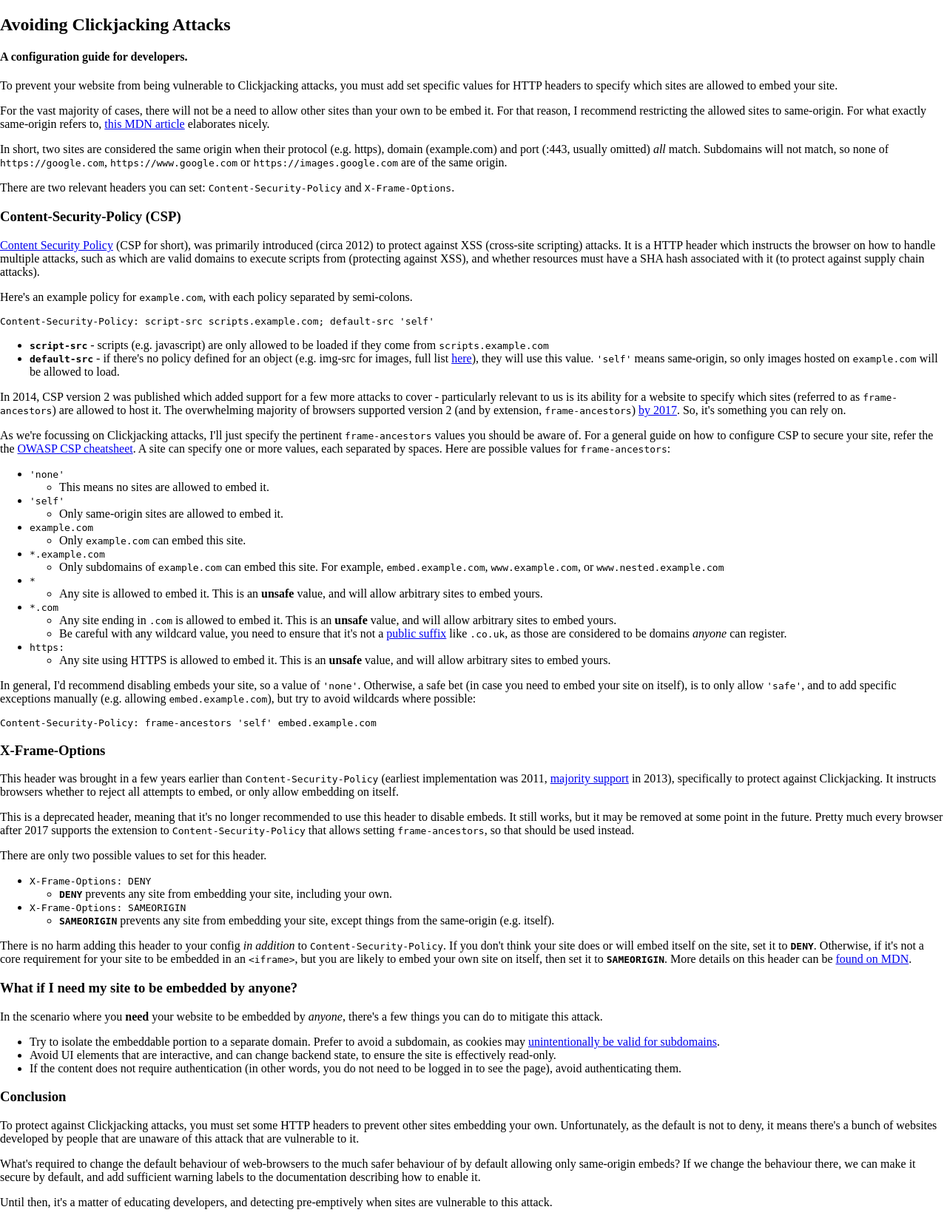
After one commit to pnappa/social-minefield, a Python web app: template malicioussite/templates/developers.html in a window 1280 px wide. The commit adds this page. Shown: the whole page at 74% size. Run offline with Jinja, Linux system fonts and the light colour scheme; the template is opened without the code that fills it, so the values that code supplies are empty.

Commit message:
Written developer guide

```diff
--- /dev/null
+++ b/malicioussite/templates/developers.html
@@ -0,0 +1,137 @@
+<!doctype html>
+<html>
+  <head>
+    <title>Social Minefield - Avoiding Clicjacking</title>
+    <link href="{{ static_url("main.css") }}" rel="stylesheet" />
+  </head>
+  <body>
+    <div id="pagecontainer">
+      <div class="block">
+        <article>
+          <h1>Avoiding Clickjacking Attacks</h1>
+          <h4>A configuration guide for developers.</h4>
+          <p>
+            To prevent your website from being vulnerable to Clickjacking attacks, you must add set specific values for HTTP headers to specify which sites are allowed to embed your site.
+          </p>
+          <p>
+            For the vast majority of cases, there will not be a need to allow other sites than your own to be embed it. For that reason, I recommend restricting the allowed sites to same-origin. For what exactly same-origin refers to, <a href="https://developer.mozilla.org/en-US/docs/Web/Security/Same-origin_policy">this MDN article</a> elaborates nicely.
+          </p>
+          <p>
+            In short, two sites are considered the same origin when their protocol (e.g. https), domain (example.com) and port (:443, usually omitted) <em>all</em> match. Subdomains will not match, so none of <code>https://google.com</code>, <code>https://www.google.com</code> or <code>https://images.google.com</code> are of the same origin.
+          </p>
+          <p>
+            There are two relevant headers you can set: <code>Content-Security-Policy</code> and <code>X-Frame-Options</code>.
+          </p>
+          <h3>Content-Security-Policy (CSP)</h3>
+          <!-- See https://caniuse.com/?search=frame-ancestors -->
+          <p>
+            <a href=https://developer.mozilla.org/en-US/docs/Web/HTTP/CSP">Content Security Policy</a> (CSP for short), was primarily introduced (circa 2012) to protect against XSS (cross-site scripting) attacks. It is a HTTP header which instructs the browser on how to handle multiple attacks, such as which are valid domains to execute scripts from (protecting against XSS), and whether resources must have a SHA hash associated with it (to protect against supply chain attacks).
+          </p>
+          <p>
+            Here's an example policy for <code>example.com</code>, with each policy separated by semi-colons.
+          </p>
+          <pre>
+Content-Security-Policy: script-src scripts.example.com; default-src 'self'</pre>
+          <ul>
+            <li><strong><code>script-src</code></strong> - scripts (e.g. javascript) are only allowed to be loaded if they come from <code>scripts.example.com</code></li>
+            <li><strong><code>default-src</code></strong> - if there's no policy defined for an object (e.g. img-src for images, full list <a href="https://developer.mozilla.org/en-US/docs/Web/HTTP/Headers/Content-Security-Policy/default-src">here</a>), they will use this value. <code>'self'</code> means same-origin, so only images hosted on <code>example.com</code> will be allowed to load.</li>
+          </ul>
+          <p>
+            In 2014, CSP version 2 was published which added support for a few more attacks to cover - particularly relevant to us is its ability for a website to specify which sites (referred to as <code>frame-ancestors</code>) are allowed to host it. The overwhelming majority of browsers supported version 2 (and by extension, <code>frame-ancestors</code>) <a href="https://caniuse.com/?search=frame-ancestors">by 2017</a>. So, it's something you can rely on.
+          </p>
+          <p>
+          As we're focussing on Clickjacking attacks, I'll just specify the pertinent <code>frame-ancestors</code> values you should be aware of. For a general guide on how to configure CSP to secure your site, refer the the <a href="https://cheatsheetseries.owasp.org/cheatsheets/Content_Security_Policy_Cheat_Sheet.html">OWASP CSP cheatsheet</a>. A site can specify one or more values, each separated by spaces. Here are possible values for <code>frame-ancestors</code>:
+          </p>
+          <ul>
+            <li><code>'none'</code></li>
+            <ul>
+              <li>This means no sites are allowed to embed it.</li>
+            </ul>
+            <li><code>'self'</code></li>
+            <ul>
+              <li>Only same-origin sites are allowed to embed it.</li>
+            </ul>
+            <li><code>example.com</code></li>
+            <ul>
+              <li>Only <code>example.com</code> can embed this site.</li>
+            </ul>
+            <li><code>*.example.com</code></li>
+            <ul>
+              <li>Only subdomains of <code>example.com</code> can embed this site. For example, <code>embed.example.com</code>, <code>www.example.com</code>, or <code>www.nested.example.com</code></li>
+            </ul>
+            <li><code>*</code></li>
+            <ul>
+              <li>Any site is allowed to embed it. This is an <strong>unsafe</strong> value, and will allow arbitrary sites to embed yours.</li>
+            </ul>
+            <li><code>*.com</code></li>
+            <ul>
+              <li>Any site ending in <code>.com</code> is allowed to embed it. This is an <strong>unsafe</strong> value, and will allow arbitrary sites to embed yours.</li>
+              <li>Be careful with any wildcard value, you need to ensure that it's not a <a href="https://publicsuffix.org/">public suffix</a> like  <code>.co.uk</code>, as those are considered to be domains <em>anyone</em> can register.</li>
+            </ul>
+            <li><code>https:</code></li>
+            <ul>
+              <li>Any site using HTTPS is allowed to embed it. This is an <strong>unsafe</strong> value, and will allow arbitrary sites to embed yours.</li>
+            </ul>
+          </ul>
+          <p>
+          In general, I'd recommend disabling embeds your site, so a value of <code>'none'</code>. Otherwise, a safe bet (in case you need to embed your site on itself), is to only allow <code>'safe'</code>, and to add specific exceptions manually (e.g. allowing <code>embed.example.com</code>), but try to avoid wildcards where possible:
+          </p>
+          <pre>
+Content-Security-Policy: frame-ancestors 'self' embed.example.com</pre>
+          <h3>X-Frame-Options</h3>
+          <p>
+            This header was brought in a few years earlier than <code>Content-Security-Policy</code> (earliest implementation was 2011, <a href="https://caniuse.com/?search=x-frame-options">majority support</a> in 2013), specifically to protect against Clickjacking. It instructs browsers whether to reject all attempts to embed, or only allow embedding on itself.
+          </p>
+          <p>
+            This is a deprecated header, meaning that it's no longer recommended to use this header to disable embeds. It still works, but it may be removed at some point in the future. Pretty much every browser after 2017 supports the extension to <code>Content-Security-Policy</code> that allows setting <code>frame-ancestors</code>, so that should be used instead.
+          </p>
+          <p>
+            There are only two possible values to set for this header.
+          </p>
+          <ul>
+            <li><code>X-Frame-Options: DENY</code></li>
+            <ul>
+              <li>
+                <strong><code>DENY</code></strong> prevents any site from embedding your site, including your own.
+              </li>
+            </ul>
+            <li><code>X-Frame-Options: SAMEORIGIN</code></li>
+            <ul>
+              <li>
+                <strong><code>SAMEORIGIN</code></strong> prevents any site from embedding your site, except things from the same-origin (e.g. itself).
+              </li>
+            </ul>
+          </ul>
+          <p>
+          There is no harm adding this header to your config <em>in addition</em> to <code>Content-Security-Policy</code>. If you don't think your site does or will embed itself on the site, set it to <strong><code>DENY</code></strong>. Otherwise, if it's not a core requirement for your site to be embedded in an <code>&lt;iframe&gt;</code>, but you are likely to embed your own site on itself, then set it to <strong><code>SAMEORIGIN</code></strong>. More details on this header can be <a href="https://developer.mozilla.org/en-US/docs/Web/HTTP/Headers/X-Frame-Options">found on MDN</a>.
+          </p>
+          <h3>What if I need my site to be embedded by anyone?</h3>
+          <p>
+            In the scenario where you <strong>need</strong> your website to be embedded by <em>anyone</em>, there's a few things you can do to mitigate this attack.
+          </p>
+          <ul>
+            <li>
+              Try to isolate the embeddable portion to a separate domain. Prefer to avoid a subdomain, as cookies may <a href="https://security.stackexchange.com/questions/12412/what-cookie-attacks-are-possible-between-computers-in-related-dns-domains-exa">unintentionally be valid for subdomains</a>.
+            </li>
+            <li>
+              Avoid UI elements that are interactive, and can change backend state, to ensure the site is effectively read-only.
+            </li>
+            <li>
+              If the content does not require authentication (in other words, you do not need to be logged in to see the page), avoid authenticating them.
+            </li>
+          </ul>
+          <h3>Conclusion</h3>
+          <p>
+            To protect against Clickjacking attacks, you must set some HTTP headers to prevent other sites embedding your own. Unfortunately, as the default is not to deny, it means there's a bunch of websites developed by people that are unaware of this attack that are vulnerable to it.
+          </p>
+          <p>
+            What's required to change the default behaviour of web-browsers to the much safer behaviour of by default allowing only same-origin embeds? If we change the behaviour there, we can make it secure by default, and add sufficient warning labels to the documentation describing how to enable it.
+          </p>
+          <p>
+            Until then, it's a matter of educating developers, and detecting pre-emptively when sites are vulnerable to this attack.
+          </p>
+        </article>
+      </div>
+    </div>
+  </body>
+</html>
```
Also changed, not shown: malicioussite/app.py (+8 -1 lines), malicioussite/templates/index.html (+1 -8 lines).
